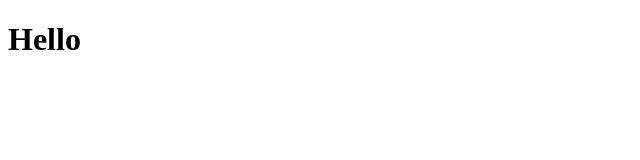
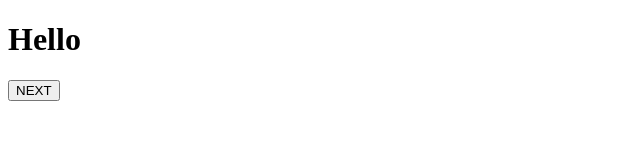
Before and after one commit to yeonee230/Basic-Movie-App, a React (Create React App) app: page / in a window 1280 px wide. Shown: the top 160 px of the page, without its empty margins (0-640 px from the left). Built offline with nearby package versions, Linux system fonts and the light colour scheme.

Commit message:
practice : making Button

```diff
--- a/package.json
+++ b/package.json
@@ -6,6 +6,7 @@
     "@testing-library/jest-dom": "^5.16.5",
     "@testing-library/react": "^13.4.0",
     "@testing-library/user-event": "^13.5.0",
+    "prop-types": "^15.8.1",
     "react": "^18.2.0",
     "react-dom": "^18.2.0",
     "react-scripts": "5.0.1",
--- a/src/App.js
+++ b/src/App.js
@@ -1,7 +1,10 @@
+import Button from "./Button"; // 2. Component를 import한다.
 
 function App() {
   return (
-    <div><h1>Hello</h1>
+    <div>
+      <h1>Hello</h1>
+      <Button text="NEXT"/>
     </div>
   );
 }
--- /dev/null
+++ b/src/Button.js
@@ -0,0 +1,16 @@
+//1. componet 만든다.
+import propTypes from  "prop-types";
+function Button({text}){
+
+    return(
+ <button>
+     {text}
+ </button>
+    );
+}
+
+Button.propTypes = {
+    text: propTypes.string.isRequired,
+}
+
+export default Button;
```
Also changed, not shown: 1 other file (tests, documents, lock files or other folders).
